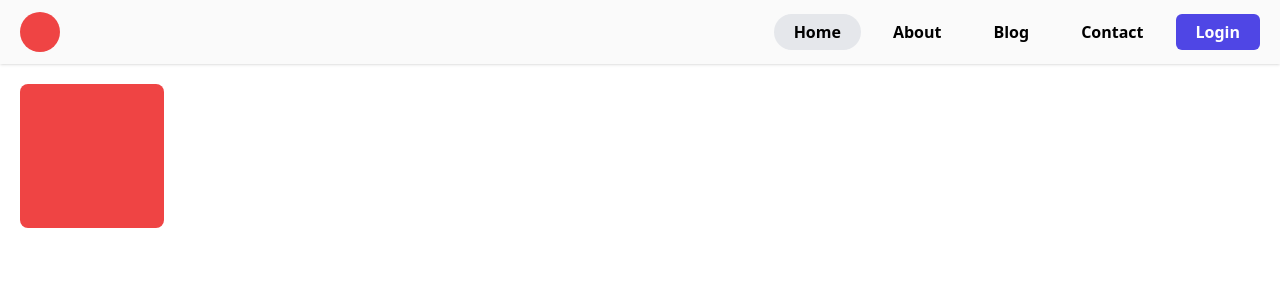
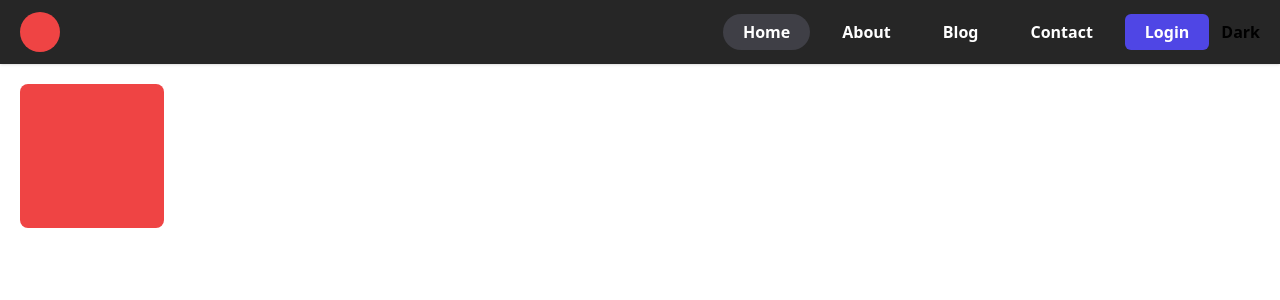
Before and after one commit to bkabhilash0/angular-portfolio, an Angular app: page / in a window 1280 px wide. Shown: the top 300 px of the page. Built offline with nearby package versions, Linux system fonts and the light colour scheme.

Commit message:
Added Basic Darkmode

```diff
--- a/src/app/app.component.html
+++ b/src/app/app.component.html
@@ -1,4 +1,4 @@
-<app-navbar/>
+<app-navbar (toggle)="toggleMode()"/>
 <main class="p-5">
   <router-outlet></router-outlet>
 </main>
--- a/src/app/app.component.ts
+++ b/src/app/app.component.ts
@@ -1,4 +1,4 @@
-import { Component } from '@angular/core';
+import {Component, HostBinding} from '@angular/core';
 
 @Component({
   selector: 'app-root',
@@ -6,5 +6,13 @@ import { Component } from '@angular/core';
   styleUrl: './app.component.css'
 })
 export class AppComponent {
-  title = 'Abhilash';
+  darkMode: boolean = true
+
+  @HostBinding('class.dark') get mode() {
+    return this.darkMode
+  }
+
+  toggleMode(){
+    this.darkMode = !this.darkMode
+  }
 }
--- a/src/app/layout/navbar/navbar.component.html
+++ b/src/app/layout/navbar/navbar.component.html
@@ -1,5 +1,6 @@
 <nav
-  class="bg-neutral-50 w-full shadow py-2 px-4 flex flex-col gap-y-3 transition-all sm:flex-row sm:items-center sm:justify-between md:py-3 md:px-5">
+  class="bg-neutral-50 dark:bg-neutral-800 w-full shadow py-2 px-4 flex flex-col gap-y-3 transition-all sm:flex-row
+  sm:items-center sm:justify-between md:py-3 md:px-5">
   <div class="flex justify-between items-center">
     <a routerLink="/" class="text-lg roboto-black w-10 aspect-square rounded-full bg-red-500 block"></a>
     <div class="w-6 aspect-square bg-red-500 sm:hidden"></div>
@@ -10,5 +11,6 @@
     <app-navlink href="/blog" label="Blog"/>
     <app-navlink href="/contact" label="Contact"/>
     <app-navlink href="/auth/login" label="Login" button/>
+    <button (click)="toggleMode()">Dark</button>
   </div>
 </nav>
--- a/src/app/layout/navbar/navbar.component.ts
+++ b/src/app/layout/navbar/navbar.component.ts
@@ -1,4 +1,4 @@
-import { Component } from '@angular/core';
+import {Component, EventEmitter, Output} from '@angular/core';
 
 @Component({
   selector: 'app-navbar',
@@ -6,5 +6,9 @@ import { Component } from '@angular/core';
   styleUrl: './navbar.component.css'
 })
 export class NavbarComponent {
+  @Output() toggle = new EventEmitter();
 
+  toggleMode() {
+    this.toggle.emit();
+  }
 }
--- a/src/app/layout/navlink/navlink.component.html
+++ b/src/app/layout/navlink/navlink.component.html
@@ -1,9 +1,9 @@
 <a
-  class="block px-5 py-1.5 hover:bg-gray-200/70 transition-all rounded-full text-sm sm:text-base"
+  class="block px-5 py-1.5 hover:bg-gray-200/70 hover:dark:bg-zinc-700 transition-all rounded-full text-sm sm:text-base dark:text-white"
   [routerLink]="href"
-  [routerLinkActive]="['hover:bg-gray-200','bg-gray-200']"
+  [routerLinkActive]="['hover:bg-gray-200','bg-gray-200','dark:bg-zinc-700']"
   [routerLinkActiveOptions]="{exact:true}"
-  [ngClass]="{'bg-indigo-600 hover:bg-indigo-700 text-white rounded-md':button}"
+  [ngClass]="{'bg-indigo-600 hover:bg-indigo-700 dark:bg-zinc-700 hover:dark:bg-indigo-700 text-white rounded-md':button}"
 >
   <p>{{ label }}</p>
 </a>
--- a/tailwind.config.ts
+++ b/tailwind.config.ts
@@ -1,5 +1,6 @@
 /** @type {import('tailwindcss').Config} */
 module.exports = {
+  darkMode:"class",
   content: ["./src/**/*.{html,ts}",],
   theme: {
     extend: {},
```
